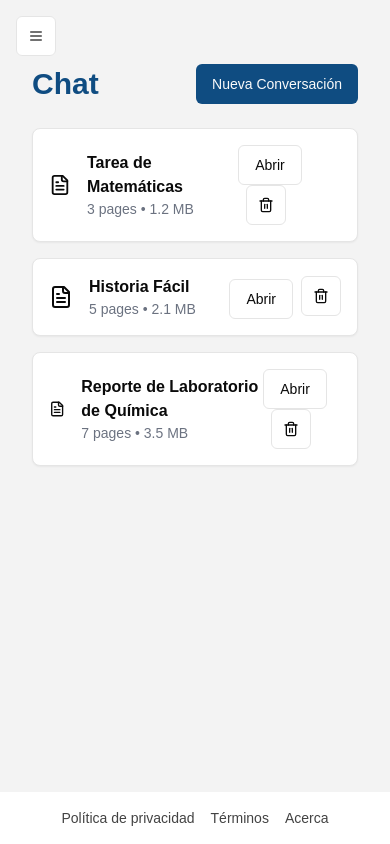
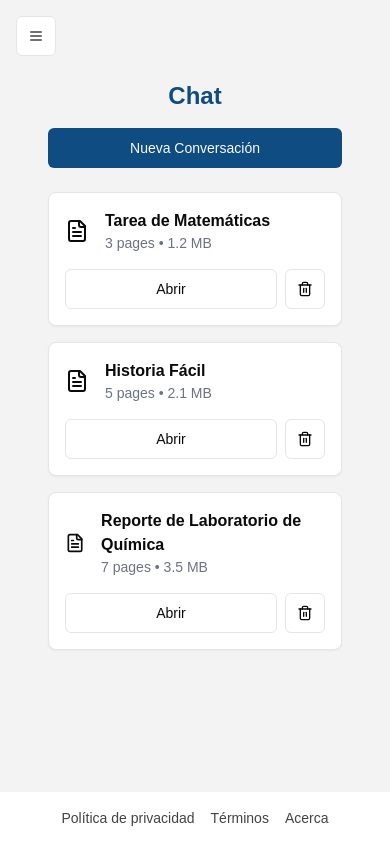
Before and after one commit to PatricioVargasR/Kaanbal, a Next.js app: page /dashboard/chat-pdf in a window 390 px wide. Built offline with nearby package versions, Linux system fonts and the light colour scheme.

Commit message:
Se corrigó el modo responsivo de la página de notas

```diff
--- a/app/dashboard/chat-pdf/page.tsx
+++ b/app/dashboard/chat-pdf/page.tsx
@@ -10,26 +10,28 @@ const conversations = [
 
 export default function UserNotesPage() {
   return (
-      <div className="space-y-6">
-        <div className="flex justify-between items-center">
-          <h1 className="text-3xl font-bold text-[#0f4c81]">Chat</h1>
-          <Button className="bg-[#0f4c81] hover:bg-[#98bee0]">Nueva Conversación</Button>
+    <div className="space-y-6 p-4">
+      <div className="flex flex-col sm:flex-row justify-between items-center space-y-4 sm:space-y-0">
+        <h1 className="text-2xl sm:text-3xl font-bold text-[#0f4c81]">Chat</h1>
+        <Button className="w-full sm:w-auto bg-[#0f4c81] hover:bg-[#98bee0]">
+          Nueva Conversación
+        </Button>
       </div>
 
       <div className="space-y-4">
         {conversations.map((conversation, index) => (
           <Card key={index}>
-              <CardContent className="flex items-center justify-between p-4">
-                <div className="flex items-center space-x-4">
+            <CardContent className="flex flex-col sm:flex-row items-start sm:items-center justify-between p-4 space-y-4 sm:space-y-0">
+              <div className="flex items-center space-x-4 w-full sm:w-auto">
                 <FileText size={24} />
                 <div>
                   <h3 className="font-semibold">{conversation.title}</h3>
                   <p className="text-sm text-gray-500">{conversation.pages} pages • {conversation.size}</p>
                 </div>
               </div>
-                <div className="space-x-2">
-                  <Button variant="outline">Abrir</Button>
-                  <Button variant="outline" size="icon">
+              <div className="flex space-x-2 w-full sm:w-auto">
+                <Button variant="outline" className="flex-1 sm:flex-initial">Abrir</Button>
+                <Button variant="outline" size="icon" className="flex-none">
                   <Trash2 className="h-4 w-4" />
                 </Button>
               </div>
```
Lines whose indentation alone changed are shown as unchanged.
